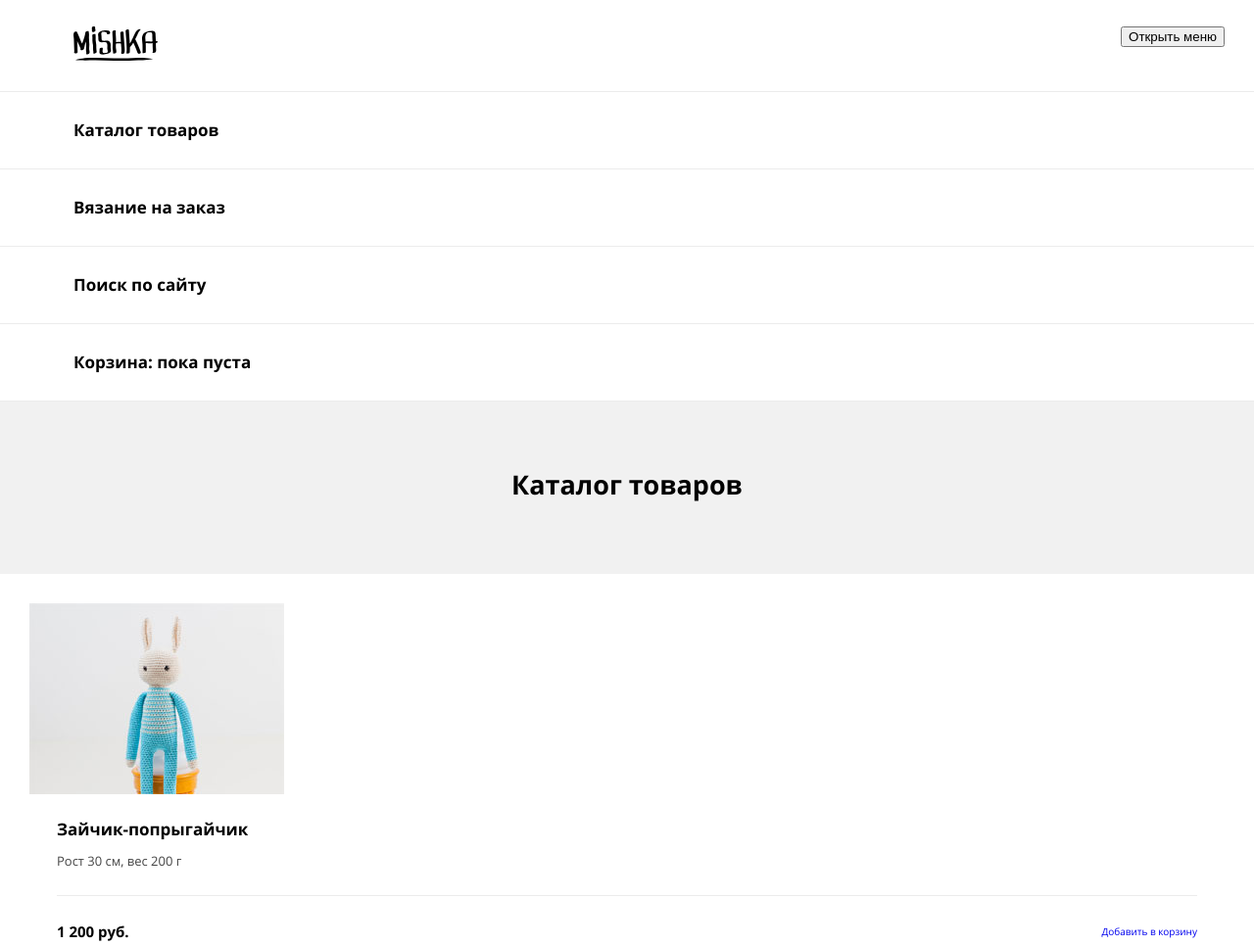
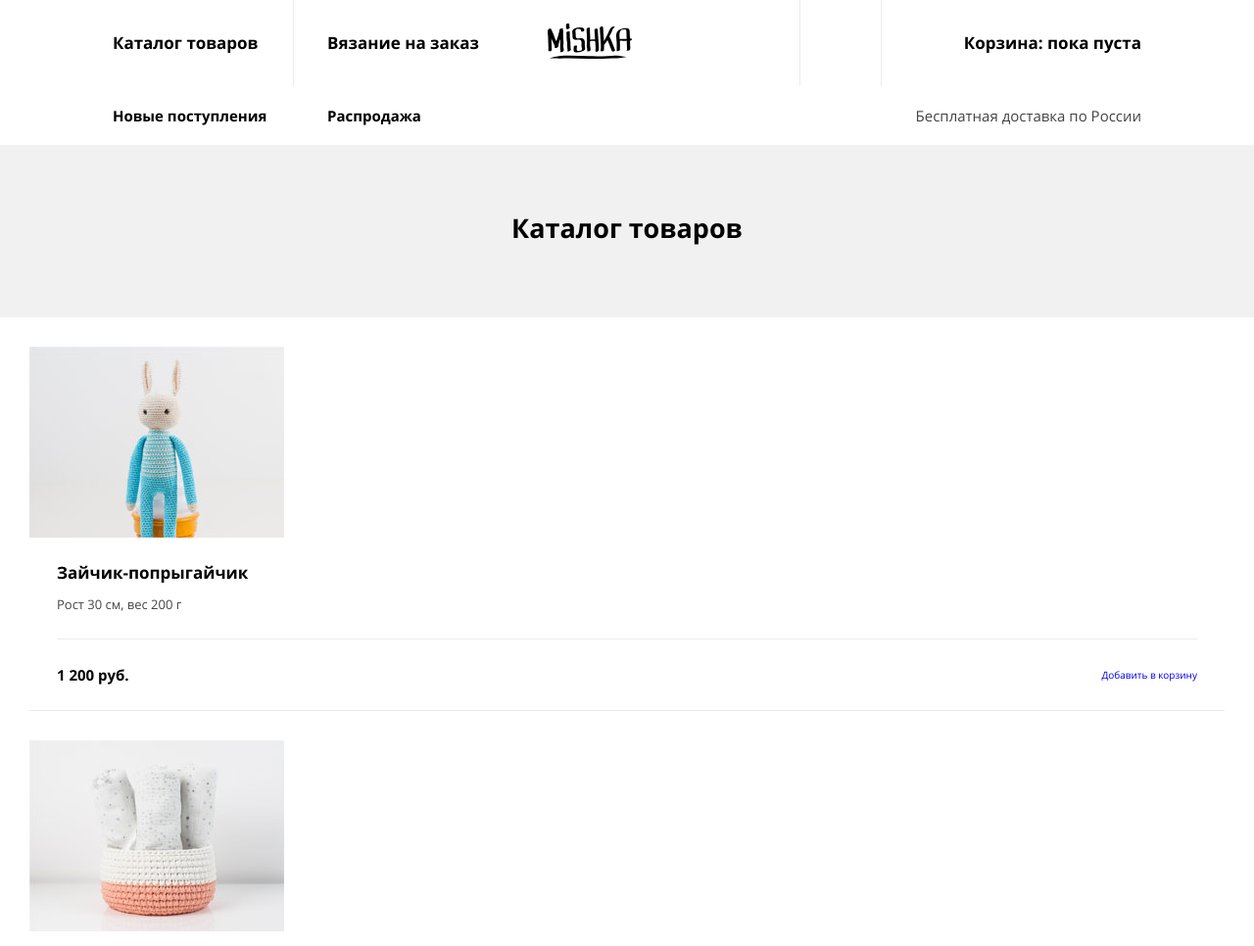
Before and after one commit to Ittisha/178490-mishka, a website: page source/catalog.html in a window 1280 px wide. Shown: the top 966 px of the page at 98% size. Drawn offline with nearby package versions, Linux system fonts and the light colour scheme; files that its build step writes are made by us from their sources.

Commit message:
Add nav main block layout for different devices

```diff
--- a/source/catalog.html
+++ b/source/catalog.html
@@ -3,30 +3,38 @@
   <head>
     <meta charset="UTF-8">
     <title>HTML Academy: Мишка - Каталог</title>
+    <meta name="viewport" content="width=device-width,initial-scale=1">
     <link rel="stylesheet" href="css/style.css">
   </head>
   <body>
     <header class="page-header">
-      <nav class="page-header__nav">
-        <button class="page-header__toggle" type="button">Открыть меню</button>
-        <ul class="page-header__nav-list">
-          <li class="page-header__nav-item">
-            <a class="page-header__logo" href="index.html">
-              <img class="page-header__logo-image" src="img/logo-mobile.svg" width="86" height="35" alt="Логотип">
+      <nav class="page-header__nav main-nav">
+        <button class="main-nav__toggle" type="button">Открыть меню</button>
+        <ul class="main-nav__list">
+          <li class="main-nav__item main-nav__item--logo">
+            <a class="main-nav__logo">
+              <img class="main-nav__logo-image" src="img/logo-mobile.svg" width="86" height="35" alt="Логотип">
             </a>
           </li>
-          <li class="page-header__nav-item">
-            <a class="page-header__nav-link" href="catalog.html">Каталог товаров</a>
+          <li class="main-nav__item main-nav__item--catalog">
+            <a class="main-nav__link main-nav__link--catalog" href="catalog.html">Каталог товаров</a>
           </li>
-          <li class="page-header__nav-item">
-            <a class="page-header__nav-link" href="form.html">Вязание на заказ</a>
+          <li class="main-nav__item main-nav__item--order">
+            <a class="main-nav__link main-nav__link--order" href="form.html">Вязание на заказ</a>
           </li>
-          <li class="page-header__nav-item">
-            <a class="page-header__nav-link" href="#">Поиск по сайту</a>
+          <li class="main-nav__item main-nav__item--search">
+            <a class="main-nav__link main-nav__link--search" href="#">Поиск по сайту</a>
           </li>
-          <li class="page-header__nav-item">
-            <a class="page-header__nav-link" href="#">Корзина: пока пуста</a>
+          <li class="main-nav__item main-nav__item--cart">
+            <a class="main-nav__link" href="#">Корзина: пока пуста</a>
           </li>
+          <li class="main-nav__item main-nav__item--new-arrivals">
+            <a class="main-nav__link main-nav__link--desktop" href="#">Новые поступления</a>
+          </li>
+          <li class="main-nav__item main-nav__item--sale">
+            <a class="main-nav__link main-nav__link--desktop" href="#">Распродажа</a>
+          </li>
+          <li class="main-nav__item main-nav__item--delivery">Бесплатная доставка по России</li>
         </ul>
       </nav>
     </header>
--- /dev/null
+++ b/source/less/blocks/main-nav.less
@@ -0,0 +1,200 @@
+.main-nav {
+  margin: 0 auto;
+  padding: 0;
+}
+
+.main-nav__toggle {
+  position: absolute;
+  right: 30px;
+  top: 27px;
+}
+
+.main-nav__list {
+  margin: 0;
+  padding: 0;
+
+  list-style: none;
+}
+
+.main-nav__item {
+  margin: 0;
+  padding-top: 27px;
+  padding-bottom: 27px;
+  padding-left: 75px;
+
+  border-bottom: 1px solid @border-light-color;
+}
+
+.main-nav__item--logo {
+  display: flex;
+  align-items: center;
+  justify-content: center;
+  min-height: 78px;
+  padding: 0;
+}
+
+.main-nav__item--delivery,
+.main-nav__item--new-arrivals,
+.main-nav__item--sale {
+  display: none;
+}
+
+.main-nav__logo {
+  display: block;
+  margin: auto;
+}
+
+.main-nav__link {
+  font-size: @bold-font-size;
+  font-weight: 700;
+  line-height: 24px;
+  color: @text-black;
+}
+
+.main-nav__link,
+.main-nav__logo {
+  &:hover {
+    opacity: 0.6;
+  }
+
+  &:active {
+    opacity: 0.3;
+  }
+}
+
+@media (min-width: @tablet-width) {
+  .main-nav__list {
+    display: flex;
+    flex-wrap: wrap;
+  }
+
+  .main-nav__toggle {
+    display: none;
+  }
+
+  .main-nav__item {
+    padding: 0;
+    padding-top: 32px;
+    padding-bottom: 28px;
+    border: none;
+  }
+
+  .main-nav__item--logo {
+    padding: 0;
+    width: 280px;
+    margin-right: auto;
+    justify-content: flex-start;
+  }
+
+  .main-nav__item--search {
+    border-left: 1px solid @border-light-color;
+  }
+
+  .main-nav__item--cart {
+    padding-left: 84px;
+    border-left: 1px solid @border-light-color;
+  }
+
+  .main-nav__item--catalog {
+    order: 5;
+
+    width: 167px;
+    padding-top: 18px;
+    padding-bottom: 18px;
+  }
+
+  .main-nav__item--order {
+    order: 5;
+
+    width: 167px;
+    padding-top: 18px;
+    padding-bottom: 18px;
+  }
+
+  .main-nav__item--delivery {
+    order: 5;
+
+    display: block;
+    margin-left: auto;
+    padding-top: 18px;
+    padding-bottom: 18px;
+
+    line-height: 24px;
+  }
+
+  .main-nav__item--new-arrivals,
+  .main-nav__item--sale {
+    display: none;
+  }
+
+  .main-nav__logo {
+    margin: 0;
+  }
+
+  .main-nav__link--search {
+    padding-left: 82px;
+
+    font-size: 0;
+  }
+
+  .main-nav__link--catalog,
+  .main-nav__link--order {
+    font-size: @regular-font-size;
+  }
+}
+
+@media (min-width: @desktop-width) {
+  .main-nav__item {
+    order: 10;
+  }
+
+  .main-nav__item--catalog {
+    order: 0;
+
+    padding-top: 32px;
+    width: 184px;
+
+    border-right: 1px solid @border-light-color;
+  }
+
+  .main-nav__item--order {
+    order: 0;
+
+    padding-top: 32px;
+    padding-left: 34px;
+    width: 225px;
+  }
+
+  .main-nav__item--logo {
+    order: 5;
+
+    width: auto;
+  }
+
+  .main-nav__item--new-arrivals,
+  .main-nav__item--sale {
+    display: block;
+    padding-top: 18px;
+    padding-bottom: 18px;
+  }
+
+  .main-nav__item--new-arrivals {
+    width: 185px;
+  }
+
+  .main-nav__item--sale {
+    padding-left: 34px;
+  }
+
+  .main-nav__link--catalog {
+    font-size: @bold-font-size;
+  }
+
+  .main-nav__link--order {
+    font-size: @bold-font-size;
+  }
+
+  .main-nav__link--desktop {
+    font-size: @regular-font-size;
+  }
+}
--- a/source/less/blocks/page-header.less
+++ b/source/less/blocks/page-header.less
@@ -6,60 +6,14 @@
   background-color: @background-default-color;
 }
 
-.page-header__nav {
-  margin: 0 auto;
-  padding: 0;
+@media (min-width: @tablet-width) {
+  .page-header {
+    width: 668px;
+  }
 }
 
-.page-header__toggle {
-  position: absolute;
-  right: 30px;
-  top: 27px;
-}
-
-.page-header__nav-list {
-  margin: 0;
-  padding: 0;
-
-  list-style: none;
-}
-
-.page-header__nav-item {
-  margin: 0;
-  padding-top: 27px;
-  padding-bottom: 27px;
-  padding-left: 75px;
-
-  border-bottom: 1px solid @border-light-color;
-}
-
-.page-header__nav-item--logo {
-  display: flex;
-  align-items: center;
-  justify-content: center;
-  min-height: 78px;
-  padding: 0;
-}
-
-.page-header__logo {
-  display: block;
-  margin: auto;
-}
-
-.page-header__nav-link {
-  font-size: @bold-font-size;
-  font-weight: 700;
-  line-height: 24px;
-  color: @text-black;
-}
-
-.page-header__nav-link,
-.page-header__logo {
-  &:hover {
-    opacity: 0.6;
-  }
-
-  &:active {
-    opacity: 0.3;
+@media (min-width: @desktop-width) {
+  .page-header {
+    width: 1050px;
   }
 }
--- a/source/less/style.less
+++ b/source/less/style.less
@@ -3,6 +3,7 @@
 @import "variables";
 @import "blocks/button";
 @import "blocks/page-header";
+@import "blocks/main-nav";
 @import "blocks/page-main";
 @import "blocks/goods-types";
 @import "blocks/promo-product";
--- a/source/less/variables.less
+++ b/source/less/variables.less
@@ -37,3 +37,5 @@
 
 // screen width
 @min-mobile-width: 320px;
+@tablet-width: 768px;
+@desktop-width: 1250px;
```
Also changed, not shown: source/form.html (+22 -14 lines), source/index.html (+22 -14 lines).
